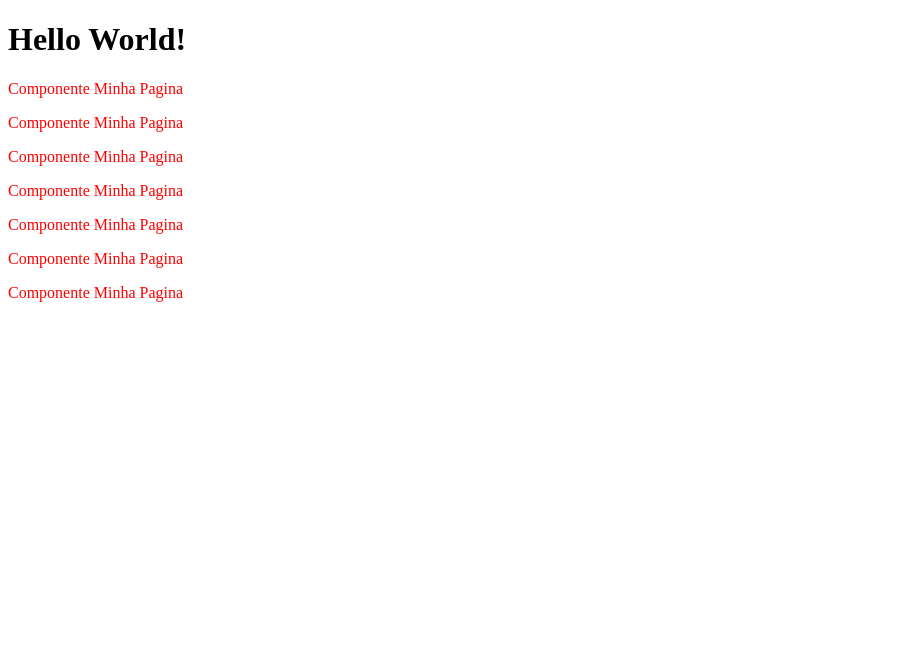
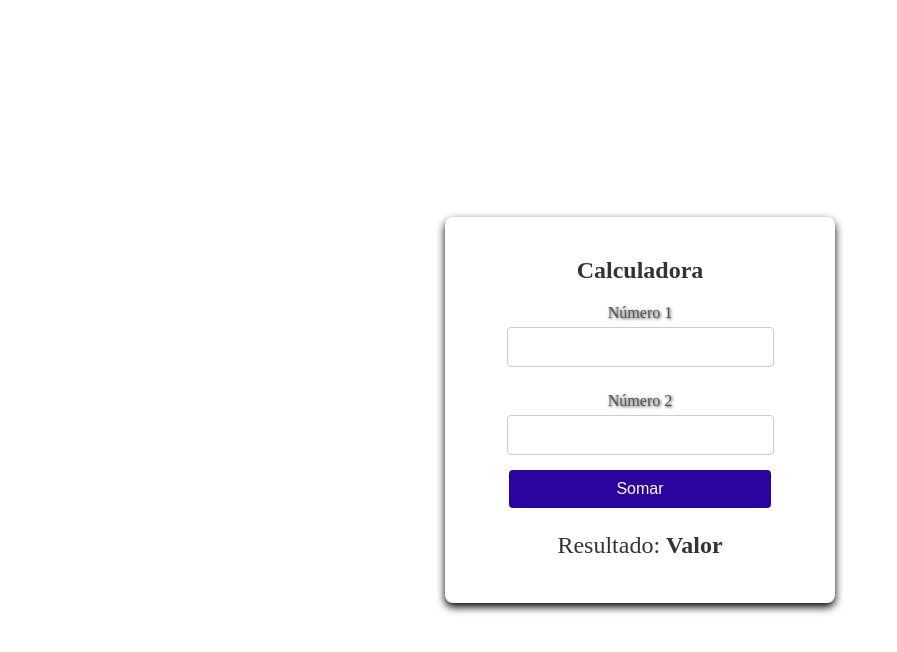
Before and after one commit to Marrafon91/Angular, an Angular app: page / in a window 1280 px wide. Shown: the top 652 px of the page, without its empty margins (0-897 px from the left). Built offline with nearby package versions, Linux system fonts and the light colour scheme.

Commit message:
Criando uma Calculadora

```diff
--- a/src/app/app.html
+++ b/src/app/app.html
@@ -1,8 +1 @@
-<hello-world></hello-world>
-<app-minhapagina></app-minhapagina>
-<app-minhapagina></app-minhapagina>
-<app-minhapagina></app-minhapagina>
-<app-minhapagina></app-minhapagina>
-<app-minhapagina></app-minhapagina>
-<app-minhapagina></app-minhapagina>
-<app-minhapagina></app-minhapagina>
+<app-calculadora></app-calculadora>
--- a/src/app/app.ts
+++ b/src/app/app.ts
@@ -1,11 +1,9 @@
 import { Component, signal } from '@angular/core';
-import { RouterOutlet } from '@angular/router';
-import { HelloWorldComponent } from './helloWorld/helloWorld.component'
-import { Minhapagina } from './minhapagina/minhapagina'
+import { Calculadora } from './calculadora/calculadora'
 
 @Component({
   selector: 'app-root',
-  imports: [HelloWorldComponent, Minhapagina],
+  imports: [Calculadora],
   templateUrl: './app.html',
   styleUrl: './app.scss'
 })
--- /dev/null
+++ b/src/app/calculadora/calculadora.html
@@ -0,0 +1,20 @@
+<div class="container">
+    <div class="form-box">
+        <form>
+            <h2>Calculadora</h2>
+            <label for="numero1">Número 1</label>
+            <input type="number" name="numero1" id="numero1">
+
+            <label for="numero2">Número 2</label>
+            <input type="number" name="numero2" id="numero2">
+
+            <button type="submit">Somar</button>
+        </form>
+
+        <div class="result-display">
+            <p>Resultado: <span id="result">Valor</span></p>
+        </div>
+
+    </div>
+
+</div>
--- /dev/null
+++ b/src/app/calculadora/calculadora.scss
@@ -0,0 +1,73 @@
+body {
+    margin: 0;
+    font-family: Arial, Helvetica, sans-serif;
+    display: flex;
+    justify-content: center;
+    align-items: center;
+}
+
+.container {
+    display: flex;
+    justify-content: center;
+    align-items: center;
+    width: 100%;
+    height: 100%;
+    margin-top: 50px;
+    min-height: 90vh;
+
+}
+
+.form-box {
+    background-color: #fff;
+    border-radius: 8px;
+    box-shadow: 0 4px 8px #000;
+    padding: 20px;
+    width: 350px;
+    text-align: center;
+}
+
+h2 {
+    margin-bottom: 20px;
+    color: #333;
+}
+
+label {
+    display: block;
+    margin: 10px 0 5px;
+    color: #555;
+    text-shadow: 1px 1px 3px #333;
+}
+
+input[type="number"] {
+    width: 70%;
+    padding: 10px;
+    margin-bottom: 15px;
+    border: 1px solid #ccc;
+    border-radius: 4px;
+    font-size: 16px;
+}
+
+button {
+    width: 75%;
+    padding: 10px;
+    background-color: #2b039e;
+    color: #fff;
+    border: none;
+    border-radius: 4px;
+    font-size: 16px;
+    cursor: pointer;
+}
+
+button:hover {
+    background-color: #0056b3;
+}
+
+.result-display {
+    margin-top: 20px;
+    font-size: 24px;
+    color: #333;
+}
+
+#result {
+    font-weight: bold;
+}
--- a/src/app/minhapagina/minhapagina.scss
+++ b/src/app/minhapagina/minhapagina.scss
@@ -1,4 +1,6 @@
 .titulo {
     color: red;
-
+    display: flex;
+    align-items: center;
+    justify-content: center;
 }
```
Also changed, not shown: src/app/calculadora/calculadora.ts (added, +11 -0 lines), 1 other file (tests, documents, lock files or other folders).
